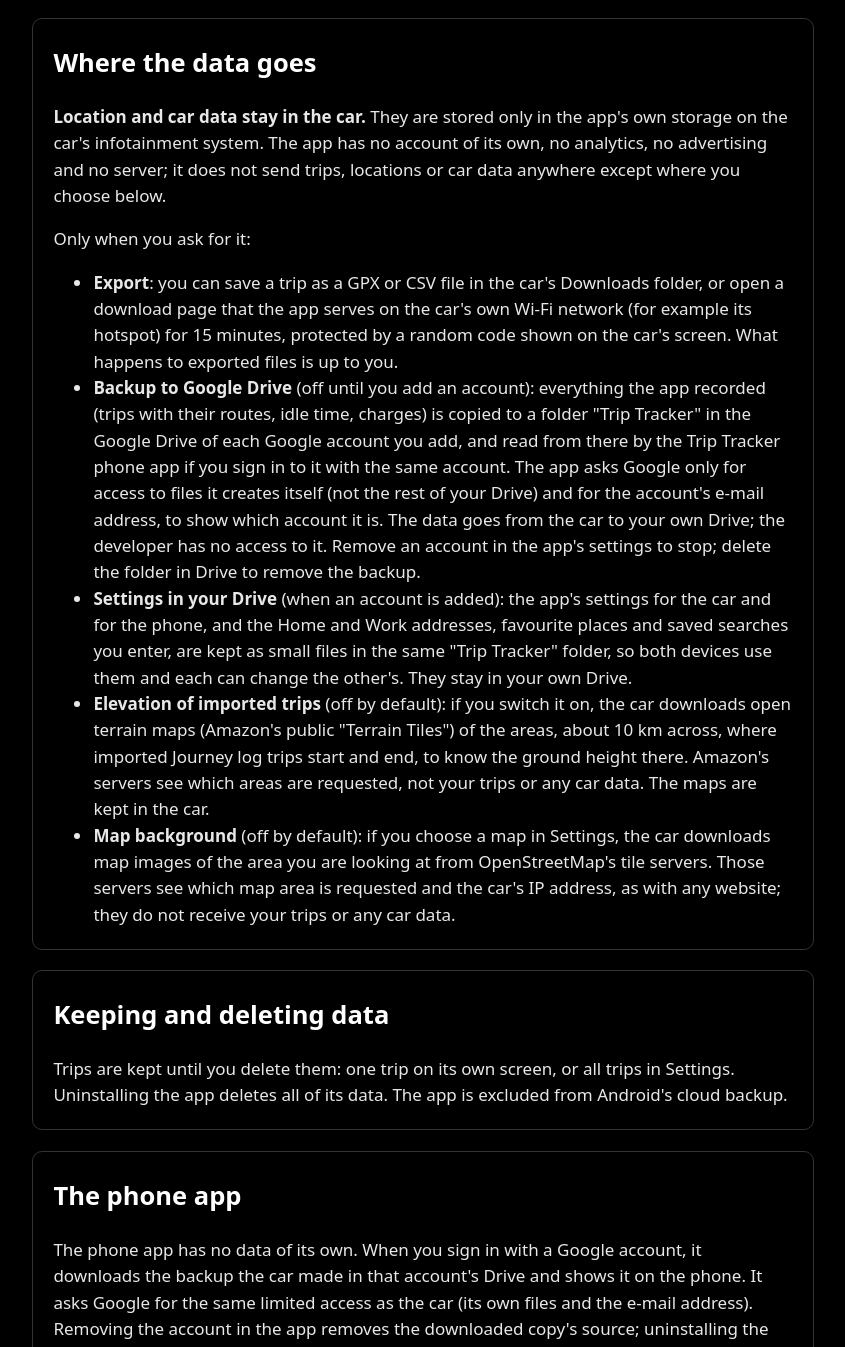
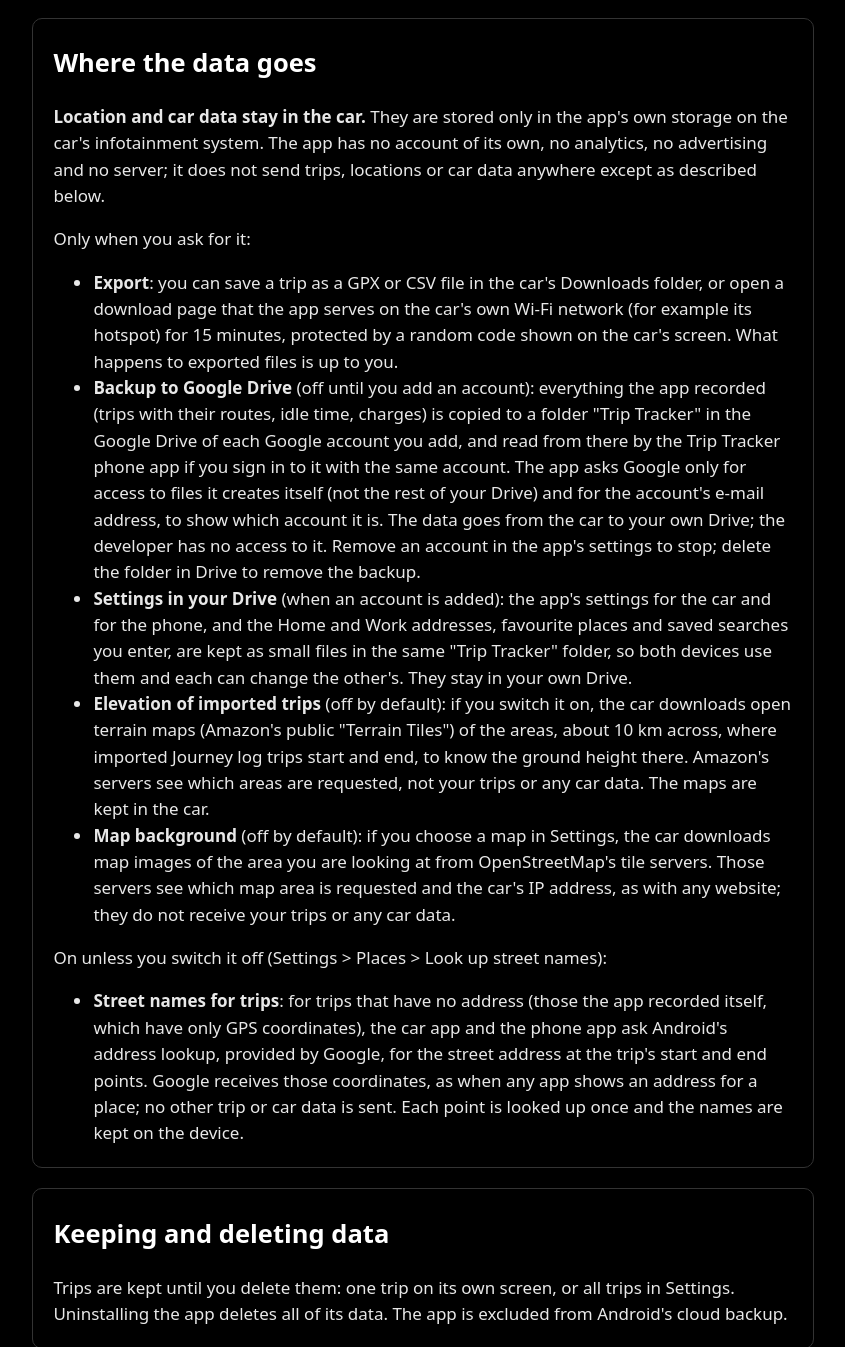
Before and after one commit to davidlam172/trip-tracker-site, a plain HTML site: page privacy.html in a window 1280 px wide. Shown: the part 451-1798 px from the top of the page, without its empty margins (217-1062 px from the left). Drawn offline with Linux system fonts and the light colour scheme.

Commit message:
Privacy policy: street names looked up for trips without an address (can be switched off)

```diff
--- a/privacy.html
+++ b/privacy.html
@@ -31,7 +31,7 @@ goes and how to delete it. Last updated: 25 November 2026.</p>
 <h2>Where the data goes</h2>
 <p><b>Location and car data stay in the car.</b> They are stored only in the app's own storage on the car's
 infotainment system. The app has no account of its own, no analytics, no advertising and no server; it does not send trips,
-locations or car data anywhere except where you choose below.</p>
+locations or car data anywhere except as described below.</p>
 <p>Only when you ask for it:</p>
 <ul>
   <li><b>Export</b>: you can save a trip as a GPX or CSV file in the car's Downloads folder, or open a download page
@@ -53,6 +53,13 @@ locations or car data anywhere except where you choose below.</p>
   <li><b>Map background</b> (off by default): if you choose a map in Settings, the car downloads map images of the
     area you are looking at from OpenStreetMap's tile servers. Those servers see which map area
     is requested and the car's IP address, as with any website; they do not receive your trips or any car data.</li>
+</ul>
+<p>On unless you switch it off (Settings &gt; Places &gt; Look up street names):</p>
+<ul>
+  <li><b>Street names for trips</b>: for trips that have no address (those the app recorded itself, which have only
+    GPS coordinates), the car app and the phone app ask Android's address lookup, provided by Google, for the street
+    address at the trip's start and end points. Google receives those coordinates, as when any app shows an address
+    for a place; no other trip or car data is sent. Each point is looked up once and the names are kept on the device.</li>
 </ul>
 </section>
 
```
